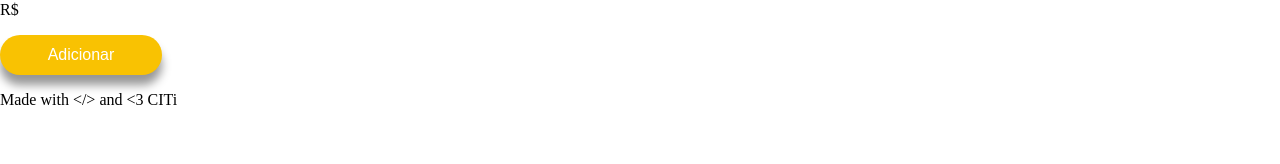
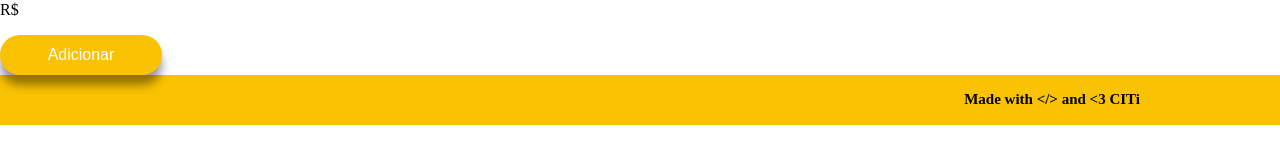
Before and after one commit to viniciusscala/PTA-challenge3, a React (Create React App) app in the folder client/: page / in a window 1280 px wide. Shown: the part 622-786 px from the top of the page. Built offline with nearby package versions, Linux system fonts and the light colour scheme.

Commit message:
Feature(componentize):add footer css

```diff
--- a/client/src/components/Footer/Footer.css
+++ b/client/src/components/Footer/Footer.css
@@ -0,0 +1,16 @@
+footer{
+    background-color: #F9C202;
+    height: 50px;
+    font-weight: bold;
+    font-size: 15px;
+    width: 100%;
+}
+
+footer div{
+    max-width: 1000px;
+    height: 100%;
+    display: flex;
+    justify-content: flex-end;
+    align-items: center;
+    margin: 0 auto;
+}
```
